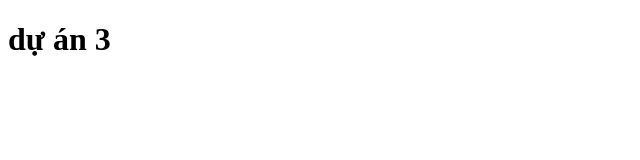
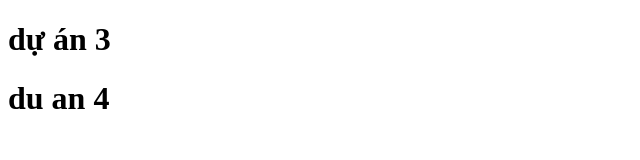
Before and after one commit to tiendat393/d-n-2, a plain HTML site: page index.html in a window 1280 px wide. Shown: the whole page, without its empty margins (0-640 px from the left). Drawn offline with Linux system fonts and the light colour scheme.

Commit message:
sua lan 3

```diff
--- a/index.html
+++ b/index.html
@@ -7,5 +7,6 @@
   </head>
   <body>
     <h1>dự án 3</h1>
+    <h1>du an 4</h1>
   </body>
 </html>
```
